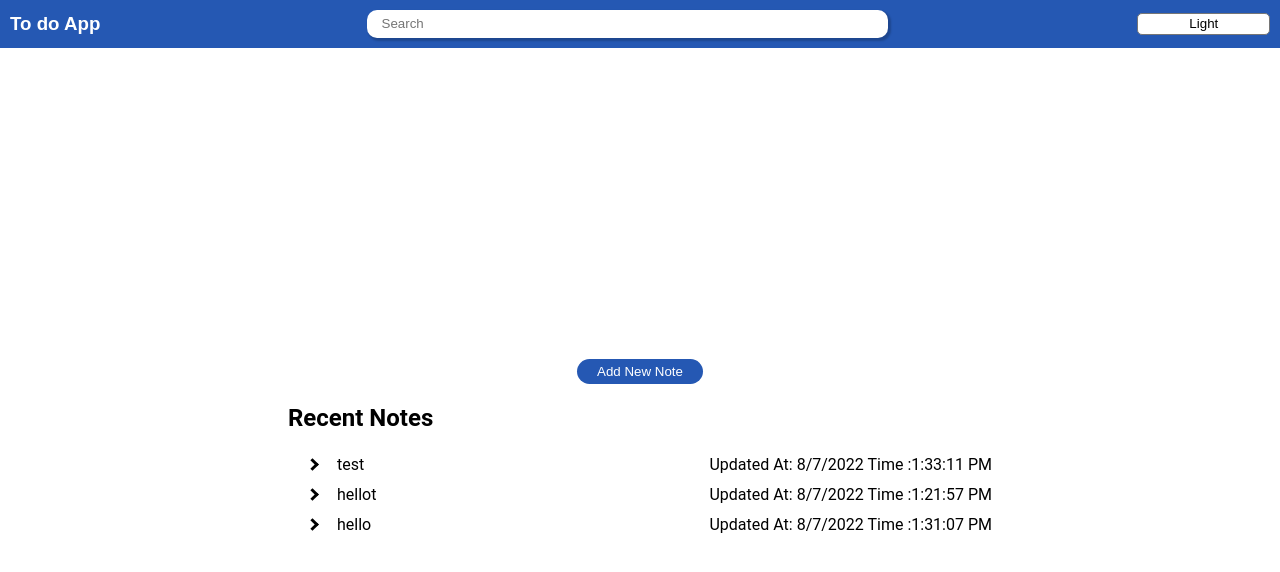
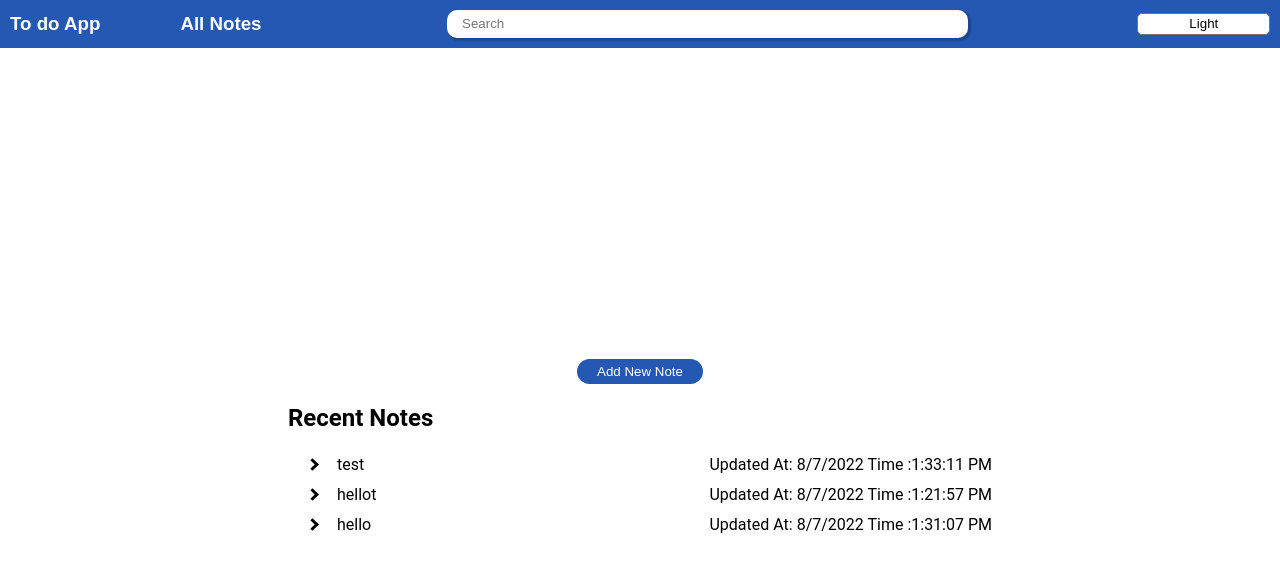
Before and after one commit to MKM327/Todo-App, a Next.js app: page / in a window 1280 px wide. Shown: the top 572 px of the page. Built offline with nearby package versions, Linux system fonts and the light colour scheme.

Commit message:
created the AllNotes page

```diff
--- a/components/Toolbar/Toolbar.js
+++ b/components/Toolbar/Toolbar.js
@@ -3,16 +3,23 @@ import { TodoContext } from "../../Contexts/TodoContext";
 import Search from "./Search";
 import Link from "next/link";
 import Theme from "./Theme";
+const NavigationHeaders = () => {
+  return (
+    <div className="toolbar-header">
+      <Link href={"/"}>
+        <h3 className="toolbar-header">To do App</h3>
+      </Link>
+      <Link href={"Notes"}>
+        <h3 className="toolbar-header">All Notes</h3>
+      </Link>
+    </div>
+  );
+};
 const Toolbar = () => {
   const { theme } = useContext(TodoContext);
   return (
     <div className={theme == "light" ? "toolbar" : "toolbar t-dark"}>
-      <Link href={"/"}>
-        <h3 className="toolbar-header">To do App</h3>
-      </Link>
-      {/* <Link href={"Notes"}>
-        <h3>All Notes</h3>
-      </Link> */}
+      <NavigationHeaders />
       <Search />
       <Theme />
     </div>
--- a/styles/toolbar.css
+++ b/styles/toolbar.css
@@ -87,3 +87,10 @@
 .toolbar-search-result{
     text-decoration:line-through;
 }
+.toolbar-header{
+    display: flex;
+    gap:5em;
+    align-items: center;
+    justify-content: space-between;
+
+}
```
Also changed, not shown: pages/Notes/index.js (added, +13 -0 lines).
